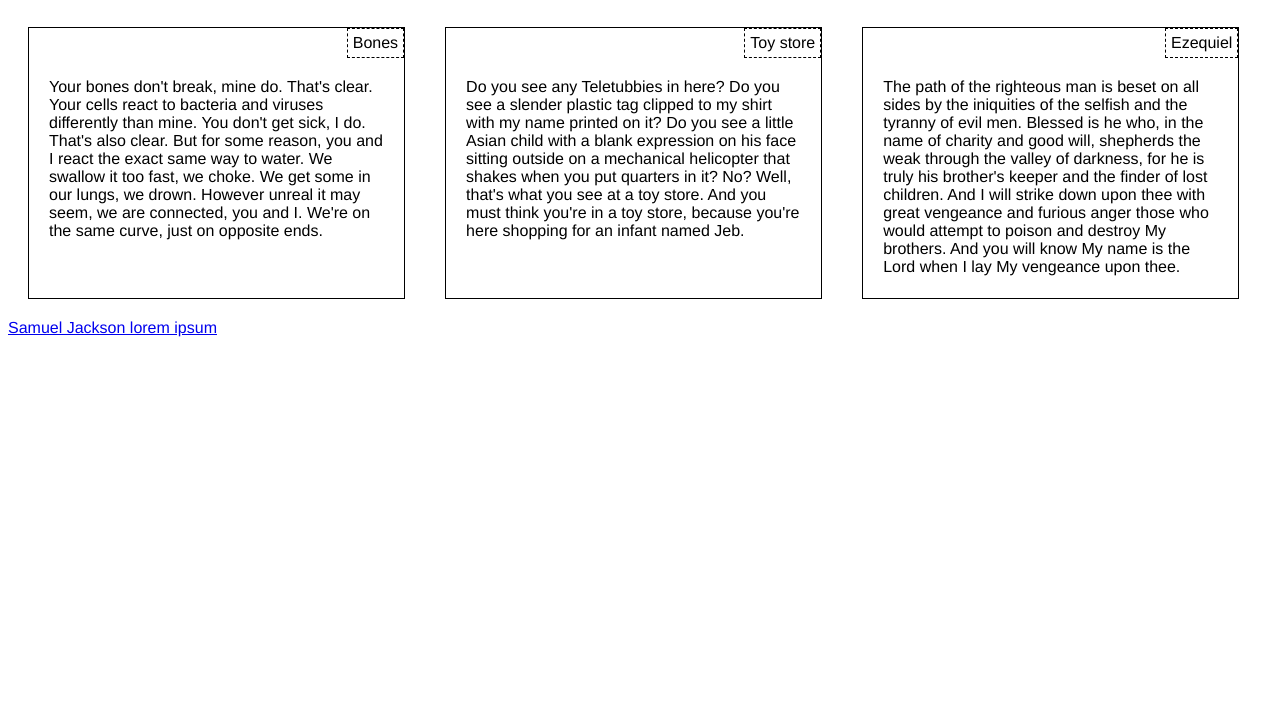
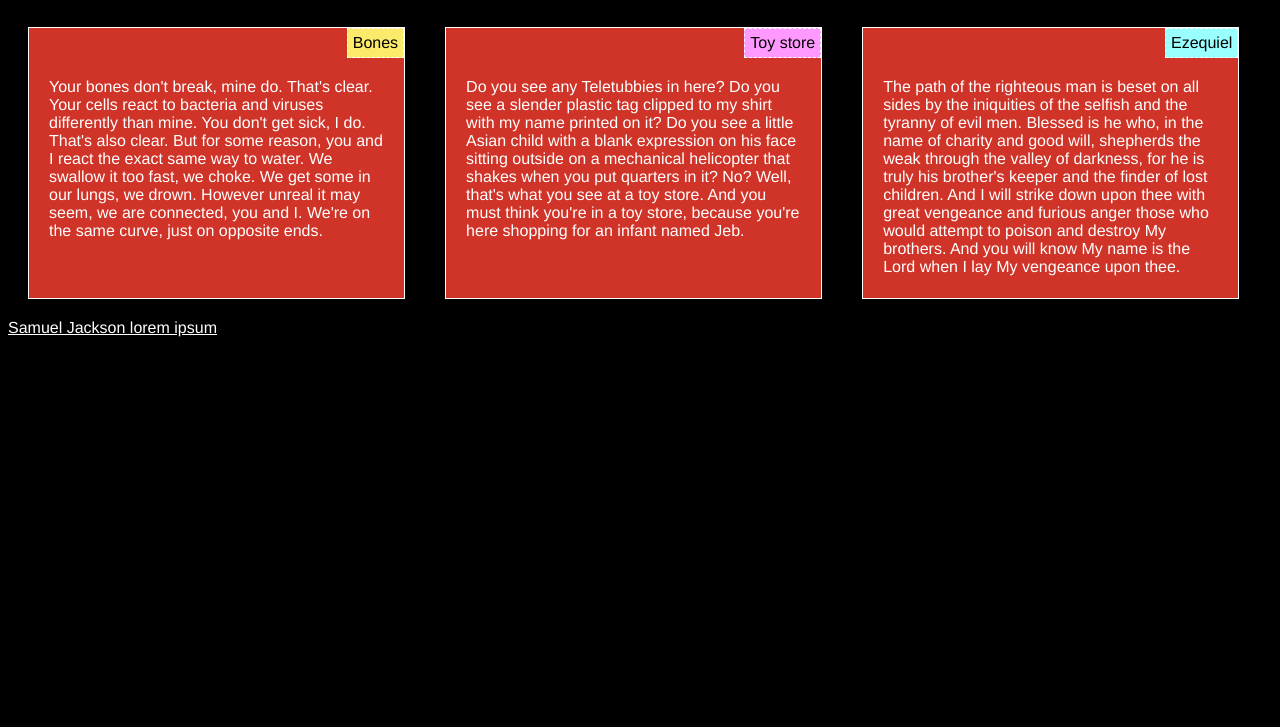
Before and after one commit to mlabarca/jhu-module2-assignment, a plain HTML site: page module2-solution/index.html in a window 1280 px wide. Shown: the part 73-800 px from the top of the page. Drawn offline with Linux system fonts and the light colour scheme.

Commit message:
Add required background colors

```diff
--- a/module2-solution/index.html
+++ b/module2-solution/index.html
@@ -11,19 +11,19 @@
 <div class='row'>
   <div class='wrapper col-lg-4 col-md-6'>
     <section class='text'>
-      <section class='title'> Bones </section>
+      <section class='title' id='bones'> Bones </section>
       Your bones don't break, mine do. That's clear. Your cells react to bacteria and viruses differently than mine. You don't get sick, I do. That's also clear. But for some reason, you and I react the exact same way to water. We swallow it too fast, we choke. We get some in our lungs, we drown. However unreal it may seem, we are connected, you and I. We're on the same curve, just on opposite ends.
     </section>
   </div>
   <div class='wrapper col-lg-4 col-md-6'>
     <section class='text'>
-      <section class='title'> Toy store </section>
+      <section class='title' id='toy-store'> Toy store </section>
       Do you see any Teletubbies in here? Do you see a slender plastic tag clipped to my shirt with my name printed on it? Do you see a little Asian child with a blank expression on his face sitting outside on a mechanical helicopter that shakes when you put quarters in it? No? Well, that's what you see at a toy store. And you must think you're in a toy store, because you're here shopping for an infant named Jeb.
     </section>
   </div>
   <div class='wrapper col-lg-4'>
-    <section class='text'>
-      <section class='title'> Ezequiel </section>
+    <section class='text' >
+      <section class='title' id='ezequiel'> Ezequiel </section>
       The path of the righteous man is beset on all sides by the iniquities of the selfish and the tyranny of evil men. Blessed is he who, in the name of charity and good will, shepherds the weak through the valley of darkness, for he is truly his brother's keeper and the finder of lost children. And I will strike down upon thee with great vengeance and furious anger those who would attempt to poison and destroy My brothers. And you will know My name is the Lord when I lay My vengeance upon thee.
     </section>
   </div>
--- a/module2-solution/stylesheets/style.css
+++ b/module2-solution/stylesheets/style.css
@@ -1,6 +1,10 @@
 /********** Base styles **********/
+body {
+	background-color: #000;
+}
 * {
   font-family: Helvetica;
+  color: #fff;
 }
 
 h1 {
@@ -21,10 +25,11 @@ h1 {
 }
 
 section.text {
+  background-color: #d03428;
   padding: 20px;
   padding-top: 50px;
   position: relative;
-  border: 1px solid black;
+  border: 1px solid white;
   margin: 20px;
   height: 200px; /* Unfortunately best solution for now */
   overflow: auto;
@@ -35,7 +40,21 @@ section.title {
   padding: 5px;
   right: 0px;
   top: 0px;
-  border: 1px dashed black;
+  border: 1px dashed white;
+  color: #000;
+}
+
+
+#bones{
+  background-color: #fcea6a;
+}
+
+#toy-store{
+  background-color: #f9f;
+}
+
+#ezequiel{
+  background-color: #9ff;
 }
 
 /********** Large devices only **********/
```
